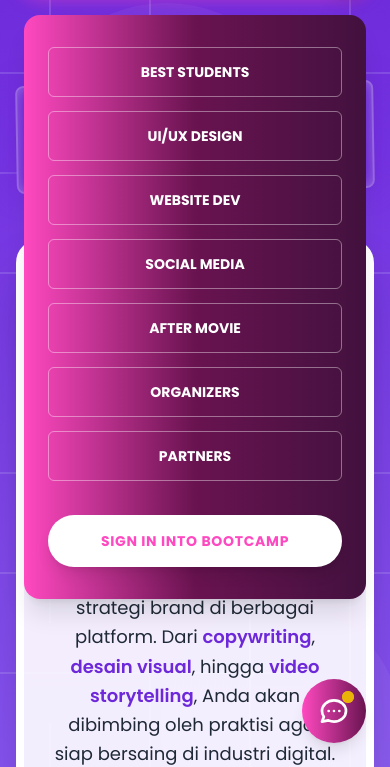
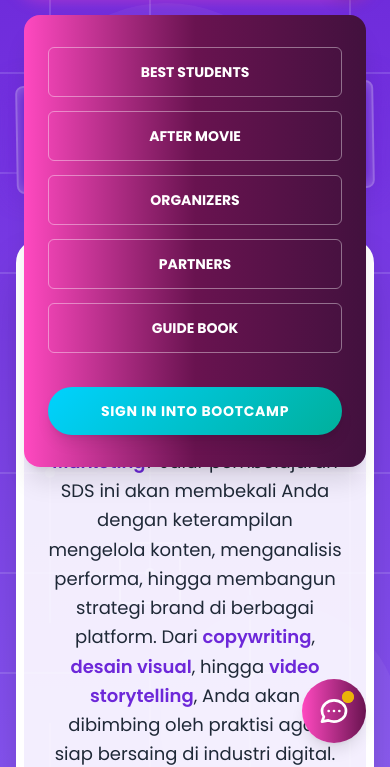
Before and after one commit to DzakyAlfikri/Soedirman-Digital-School-2025, a plain HTML site: page sosmed.html in a window 390 px wide. Both pictures are taken after a click on the button 348 px from the left and 50 px from the top of the page. Shown: the part 77-844 px from the top of the page. Drawn offline with nearby package versions, Linux system fonts and the light colour scheme.

Commit message:
guide book + navbar mobile

```diff
--- a/sosmed.html
+++ b/sosmed.html
@@ -22,19 +22,20 @@
                 <a href="index.html">
                     <img src="/logonavbar.png" alt="Soedirman Digital School Logo" class="h-12 md:h-16 w-auto max-w-[280px] md:max-w-[400px] object-contain transition-all duration-300" />
                 </a>
-            </div>                <!-- Navigation Menu - Desktop -->
+            </div>
+            <!-- Navigation Menu - Desktop -->
                 <div class="hidden lg:flex items-center space-x-8 xl:space-x-12">
                     <a href="comingsoon.html" class="text-white font-bold text-sm hover:text-yellow-200 transition-all duration-300 tracking-wide uppercase cursor-pointer py-2 px-3 rounded-lg hover:bg-white/10">BEST STUDENTS</a>
                     <a href="comingsoon.html" class="text-white font-bold text-sm hover:text-yellow-200 transition-all duration-300 tracking-wide uppercase cursor-pointer py-2 px-3 rounded-lg hover:bg-white/10">AFTER MOVIE</a>
                     <a href="comingsoon.html" class="text-white font-bold text-sm hover:text-yellow-200 transition-all duration-300 tracking-wide uppercase cursor-pointer py-2 px-3 rounded-lg hover:bg-white/10">ORGANIZERS</a>
-                    <a href="#partners" class="text-white font-bold text-sm hover:text-yellow-200 transition-all duration-300 tracking-wide uppercase cursor-pointer py-2 px-3 rounded-lg hover:bg-white/10">PARTNERS</a>
+                    <a href="index.html" class="text-white font-bold text-sm hover:text-yellow-200 transition-all duration-300 tracking-wide uppercase cursor-pointer py-2 px-3 rounded-lg hover:bg-white/10">PARTNERS</a>
                 </div>
 
                 <!-- Right Section -->
                 <div class="flex items-center">
-                    <button class="hidden md:block bg-gradient-to-r from-[#691350] to-[#42113E] text-white font-bold text-xs pl-8 pr-8 py-3 rounded-full hover:from-[#FF49C0] hover:to-black transition-all duration-300 shadow-lg tracking-wider uppercase cursor-pointer mr-4 border-2 border-white/20 hover:border-white/40">
+                    <a href="#daftar" class="cta-button hidden md:block bg-gradient-to-r from-[#691350] to-[#42113E] text-white font-bold text-xs pl-8 pr-8 py-3 rounded-full hover:from-[#FF49C0] hover:to-black transition-all duration-300 shadow-lg tracking-wider uppercase cursor-pointer mr-4 border-2 border-white/20 hover:border-white/40">
                         SIGN IN INTO BOOTCAMP ->
-                    </button>
+                    </a>
                     <!-- Hamburger menu button - only visible on mobile -->
                     <button id="hamburger-button" class="lg:hidden flex flex-col justify-center items-center w-12 h-12 bg-gradient-to-br from-white to-pink-50 rounded-full p-2.5 shadow-lg hover:shadow-xl transition-all duration-300 border-2 border-[#FF49C0]/20">
                         <span class="hamburger-line"></span>
@@ -42,30 +43,28 @@
                         <span class="hamburger-line"></span>
                     </button>
                     <!-- Help button - visible only on desktop -->
-                    <button class="hidden lg:block bg-white rounded-full p-2 shadow-lg hover:shadow-xl transition-all duration-300 group cursor-pointer ml-2 lg:ml-0">
+                    <a href="https://drive.google.com/file/d/1My613A8qGHPbyWnZgAX0SPeH2dmLDbi7/view?usp=sharing" target="_blank" class="hidden lg:block bg-white rounded-full p-2 shadow-lg hover:shadow-xl transition-all duration-300 group cursor-pointer ml-2 lg:ml-0">
                         <svg width="40" height="40" viewBox="0 0 24 24" fill="none" xmlns="http://www.w3.org/2000/svg" class="text-[#FF49C0] group-hover:text-[#42113E] transition-colors duration-300">
                             <circle cx="12" cy="12" r="10" stroke="currentColor" stroke-width="2"/>
                             <!-- Tanda tanya: lengkung dan titik -->
                             <path d="M9.5 9a2.5 2.5 0 1 1 5 0c0 1.5-2 2-2 3" stroke="currentColor" stroke-width="2" fill="none" stroke-linecap="round"/>
                             <circle cx="12" cy="17" r="1" fill="currentColor"/>
                         </svg>
-                    </button>
+                    </a>
                 </div>
             </div>
 
             <!-- Mobile Navigation Menu - Hidden by default -->
             <div id="mobile-menu" class="lg:hidden mt-4 bg-gradient-to-r from-[#FF49C0] via-[#691350] to-[#42113E] rounded-2xl px-6 py-8 shadow-xl hidden opacity-0 transform -translate-y-4 transition-all duration-300 ease-in-out mx-2">
                 <div class="flex flex-col items-center gap-3.5">
-                    <a href="#best-students" class="text-white font-bold text-sm transition-all duration-300 uppercase w-full text-center py-3.5 rounded-md border border-white/40 hover:border-white hover:bg-white/10">BEST STUDENTS</a>
-                    <a href="#learning-path" class="text-white font-bold text-sm transition-all duration-300 uppercase w-full text-center py-3.5 rounded-md border border-white/40 hover:border-white hover:bg-white/10">UI/UX DESIGN</a>
-                    <a href="#website-dev" class="text-white font-bold text-sm transition-all duration-300 uppercase w-full text-center py-3.5 rounded-md border border-white/40 hover:border-white hover:bg-white/10">WEBSITE DEV</a>
-                    <a href="#social-media" class="text-white font-bold text-sm transition-all duration-300 uppercase w-full text-center py-3.5 rounded-md border border-white/40 hover:border-white hover:bg-white/10">SOCIAL MEDIA</a>
-                    <a href="#after-movie" class="text-white font-bold text-sm transition-all duration-300 uppercase w-full text-center py-3.5 rounded-md border border-white/40 hover:border-white hover:bg-white/10">AFTER MOVIE</a>
-                    <a href="#organizers" class="text-white font-bold text-sm transition-all duration-300 uppercase w-full text-center py-3.5 rounded-md border border-white/40 hover:border-white hover:bg-white/10">ORGANIZERS</a>
-                    <a href="#partners" class="text-white font-bold text-sm transition-all duration-300 uppercase w-full text-center py-3.5 rounded-md border border-white/40 hover:border-white hover:bg-white/10">PARTNERS</a>
-                    <button class="w-full bg-white text-[#FF49C0] font-bold text-sm py-3.5 rounded-full hover:bg-yellow-100 transition-colors duration-300 shadow-lg tracking-wider uppercase cursor-pointer mt-5 border-2 border-white/30">
+                    <a href="comingsoon.html" class="text-white font-bold text-sm transition-all duration-300 uppercase w-full text-center py-3.5 rounded-md border border-white/40 hover:border-white hover:bg-white/10">BEST STUDENTS</a>
+                    <a href="comingsoon.html" class="text-white font-bold text-sm transition-all duration-300 uppercase w-full text-center py-3.5 rounded-md border border-white/40 hover:border-white hover:bg-white/10">AFTER MOVIE</a>
+                    <a href="comingsoon.html" class="text-white font-bold text-sm transition-all duration-300 uppercase w-full text-center py-3.5 rounded-md border border-white/40 hover:border-white hover:bg-white/10">ORGANIZERS</a>
+                    <a href="index.html" class="text-white font-bold text-sm transition-all duration-300 uppercase w-full text-center py-3.5 rounded-md border border-white/40 hover:border-white hover:bg-white/10">PARTNERS</a>
+                    <a href="https://drive.google.com/file/d/1My613A8qGHPbyWnZgAX0SPeH2dmLDbi7/view?usp=sharing" class="text-white font-bold text-sm transition-all duration-300 uppercase w-full text-center py-3.5 rounded-md border border-white/40 hover:border-white hover:bg-white/10">GUIDE BOOK</a>
+                    <a href="#daftar" class="cta-button w-full text-white text-center bg-white text-[#FF49C0] font-bold text-sm py-3.5 rounded-full hover:bg-yellow-100 transition-colors duration-300 shadow-lg tracking-wider uppercase cursor-pointer mt-5 border-2 border-white/30">
                         SIGN IN INTO BOOTCAMP
-                    </button>
+                    </a>
                 </div>
             </div>
         </div>
```
Also changed, not shown: comingsoon.html (+12 -11 lines), index.html (+10 -9 lines), uiclass.html (+12 -14 lines), webdev.html (+12 -14 lines).
